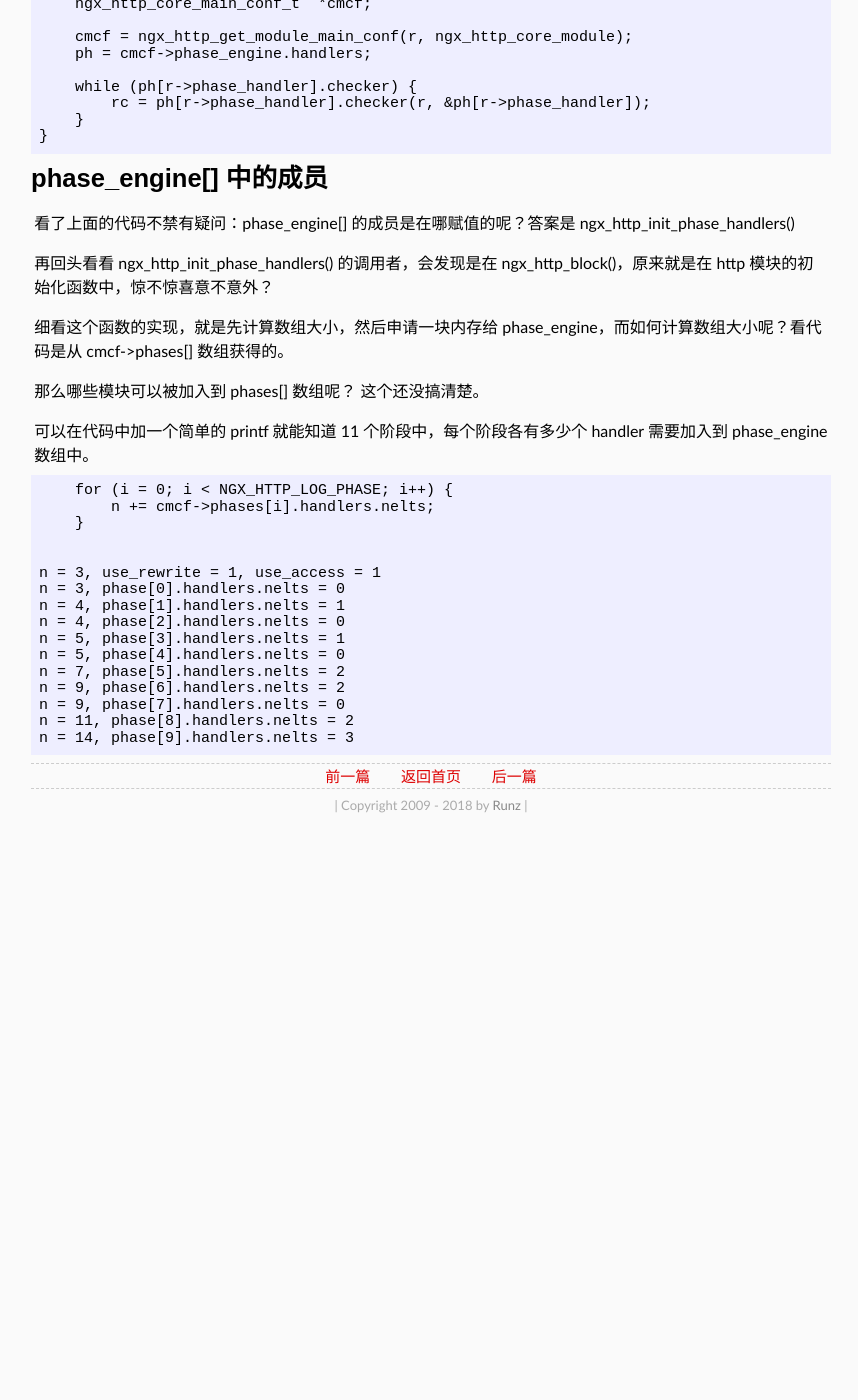
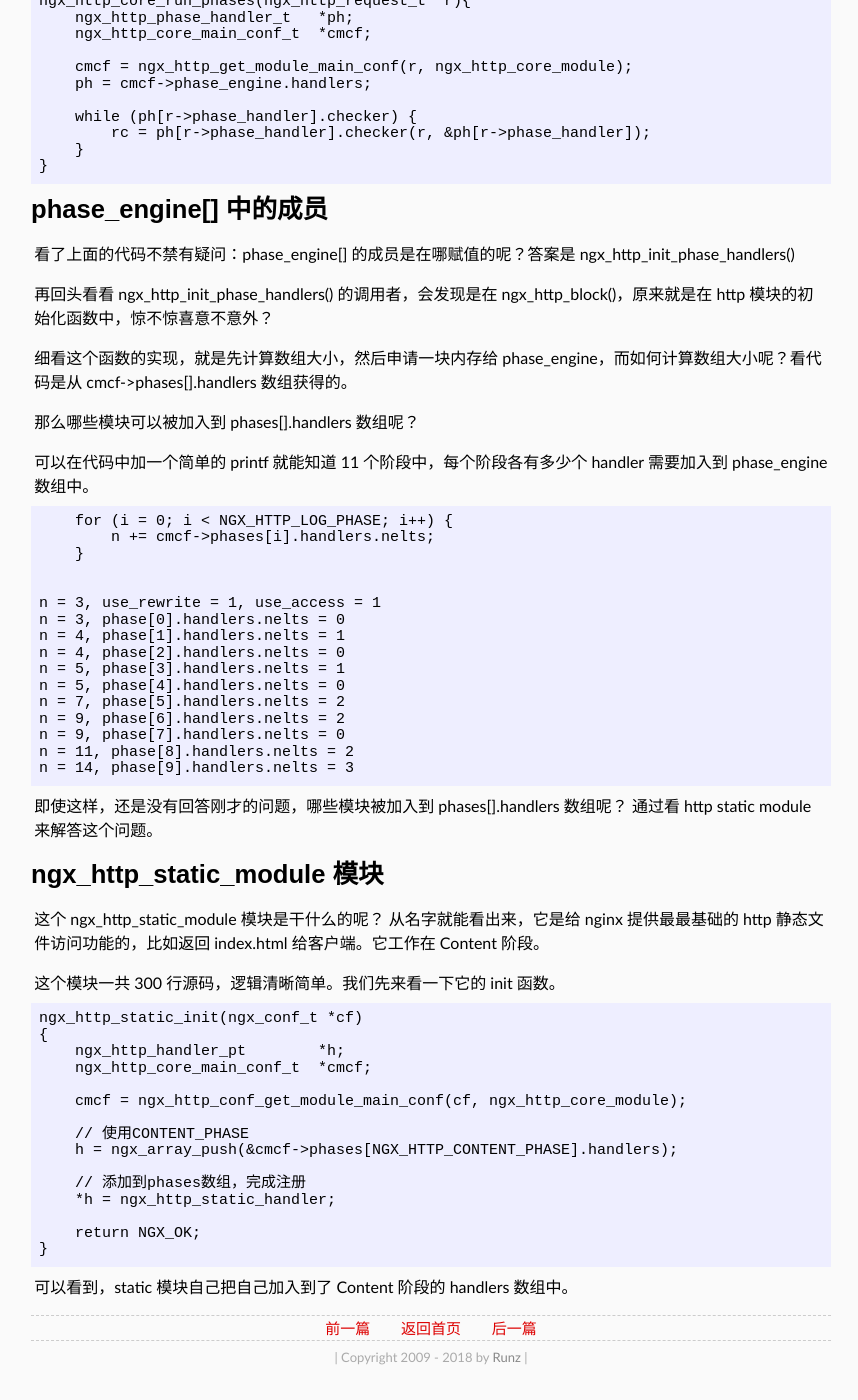
Before and after one commit to shaman7036/runzhen.github.io, a Jekyll site: the page built from _posts/2018-12-09-nginx-http-11-phases.md, in a window 1280 px wide and 1400 px high, scrolled down 1272 px. Shown: the whole window, without its empty margins (209-1067 px from the left). Built offline with Jekyll 4.4.1, drawn with Linux system fonts in a browser that asks for light colours; some web fonts are replaced; before the commit the page ends 2120 px from its top, so only the background shows below that; some of the changed text lies outside the part shown.

Commit message:
11 phase

````diff
--- a/_posts/2018-12-09-nginx-http-11-phases.md
+++ b/_posts/2018-12-09-nginx-http-11-phases.md
@@ -81,9 +81,9 @@ ngx_http_core_run_phases(ngx_http_request_t *r){
 
 再回头看看 ngx_http_init_phase_handlers() 的调用者，会发现是在 ngx_http_block()，原来就是在 http 模块的初始化函数中，惊不惊喜意不意外？
 
-细看这个函数的实现，就是先计算数组大小，然后申请一块内存给 phase_engine，而如何计算数组大小呢？看代码是从 cmcf->phases[] 数组获得的。
+细看这个函数的实现，就是先计算数组大小，然后申请一块内存给 phase_engine，而如何计算数组大小呢？看代码是从 cmcf->phases[].handlers 数组获得的。
 
-那么哪些模块可以被加入到 phases[] 数组呢？ 这个还没搞清楚。
+那么哪些模块可以被加入到 phases[].handlers 数组呢？
 
 可以在代码中加一个简单的 printf 就能知道 11 个阶段中，每个阶段各有多少个 handler 需要加入到 phase_engine数组中。
 
@@ -105,3 +105,30 @@ n = 9, phase[7].handlers.nelts = 0
 n = 11, phase[8].handlers.nelts = 2
 n = 14, phase[9].handlers.nelts = 3
 ```
+
+即使这样，还是没有回答刚才的问题，哪些模块被加入到 phases[].handlers 数组呢？ 通过看 http static module 来解答这个问题。
+
+# ngx_http_static_module 模块
+
+这个 ngx_http_static_module 模块是干什么的呢？ 从名字就能看出来，它是给 nginx 提供最最基础的 http 静态文件访问功能的，比如返回 index.html 给客户端。它工作在 Content 阶段。
+
+这个模块一共 300 行源码，逻辑清晰简单。我们先来看一下它的 init 函数。
+```
+ngx_http_static_init(ngx_conf_t *cf)
+{
+    ngx_http_handler_pt        *h;
+    ngx_http_core_main_conf_t  *cmcf;
+
+    cmcf = ngx_http_conf_get_module_main_conf(cf, ngx_http_core_module);
+
+    // 使用CONTENT_PHASE
+    h = ngx_array_push(&cmcf->phases[NGX_HTTP_CONTENT_PHASE].handlers);
+
+    // 添加到phases数组，完成注册
+    *h = ngx_http_static_handler;
+
+    return NGX_OK;
+}
+```
+
+可以看到，static 模块自己把自己加入到了 Content 阶段的 handlers 数组中。
````
